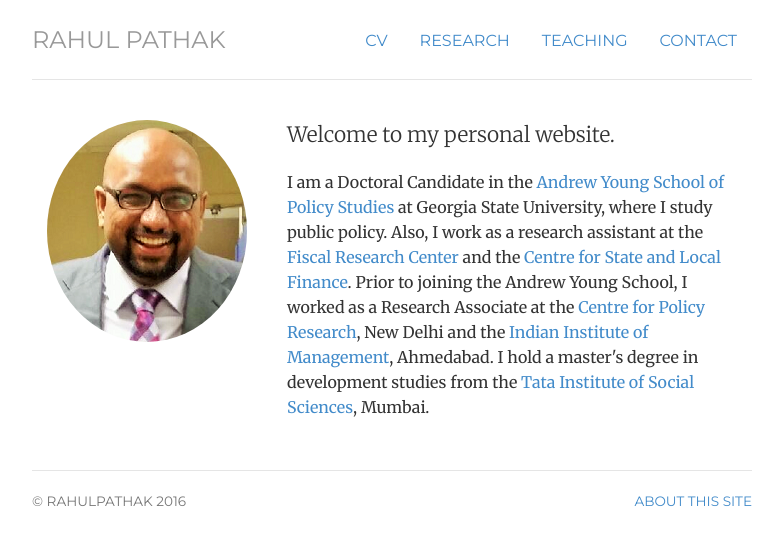
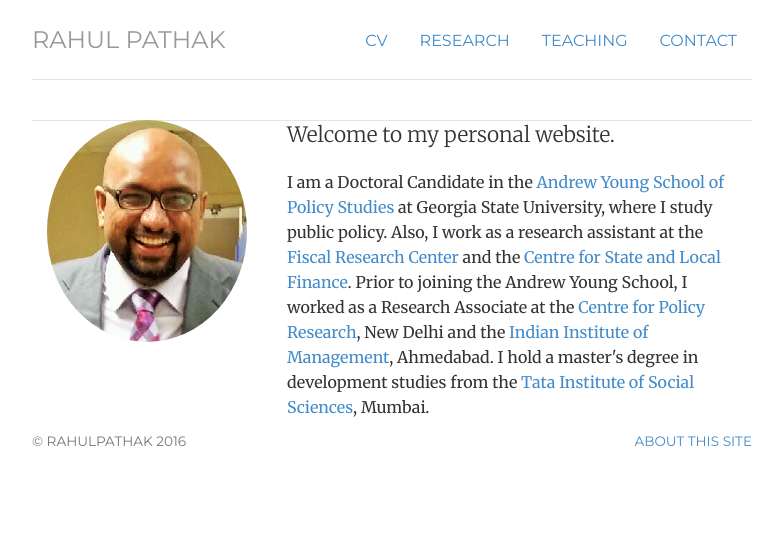
Before and after one commit to pathak-rahul/pathak-rahul.github.io, a Jekyll site: the page built from index.html, in a window 1280 px wide. Shown: the top 545 px of the page, without its empty margins (248-1031 px from the left). Built offline with Jekyll 4.4.1, drawn with Linux system fonts in a browser that asks for light colours.

Commit message:
Update index.html

```diff
--- a/index.html
+++ b/index.html
@@ -8,7 +8,7 @@
 ---
 
 <!-- <div class="jumbotron"> -->
-<div class="row marketing">
+<div class="marketing">
 	<div class="col-sm-4">
 	<img  class="img-circle" alt="Rahul Pathak" src="img/rpathak.png">
 	</div>
```
